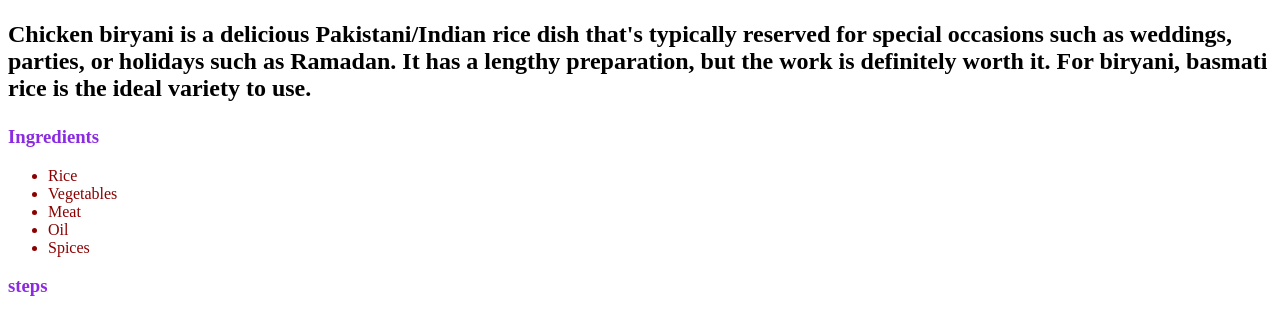
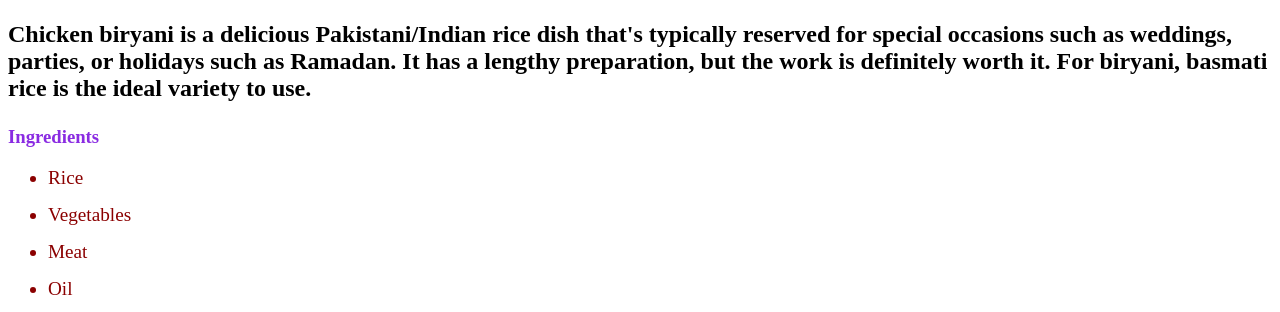
Before and after one commit to santhoshs960/odin-recipes, a plain HTML site: page recipes/biryani.html in a window 1280 px wide. Shown: the part 424-736 px from the top of the page. Drawn offline with Linux system fonts and the light colour scheme.

Commit message:
add: style elements

```diff
--- a/recipes/style1.css
+++ b/recipes/style1.css
@@ -28,5 +28,9 @@ ol {
 }
 
 ul {
+    font-size: larger;
     color: darkred;
 }
+li {
+    margin: 15px auto;
+}
```
